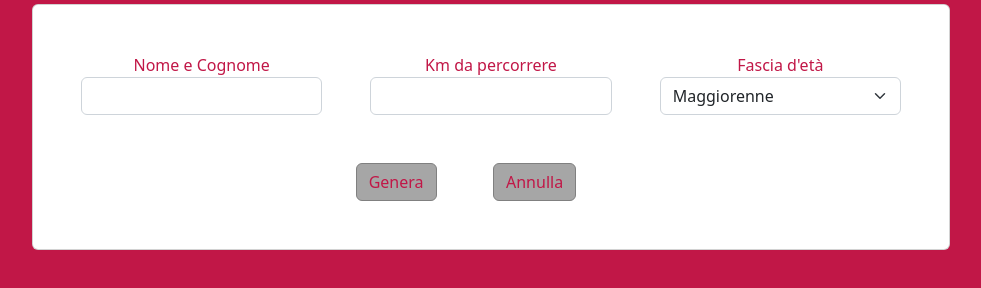
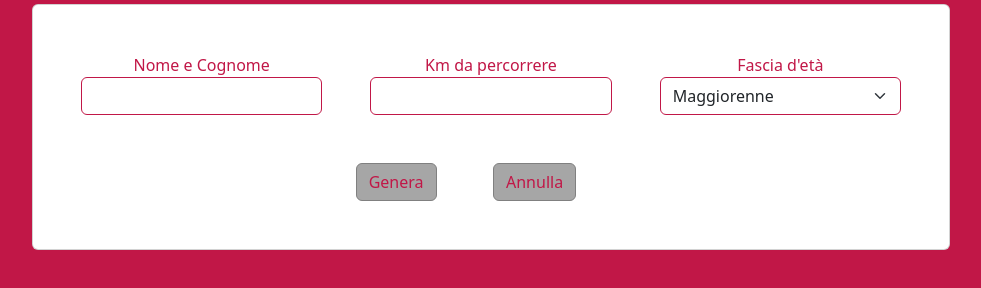
Before and after one commit to AlessandroGattuso/js-biglietto-treno-form, a plain HTML site: page index.html in a window 1280 px wide. Shown: the part 58-346 px from the top of the page, without its empty margins (149-1130 px from the left). Drawn offline with nearby package versions, Linux system fonts and the light colour scheme.

Commit message:
added border color magenta to the inputs

```diff
--- a/css/style.css
+++ b/css/style.css
@@ -29,3 +29,7 @@ body{
 .height-120px{
   height: 120px;
 }
+
+.border-color-magenta{
+  border-color: rgb(193, 23, 71);
+}
--- a/index.html
+++ b/index.html
@@ -21,15 +21,15 @@
         <div class="row justify-content-center g-5 mb-5">
           <div class="col text-center">
             <label for="fullName">Nome e Cognome</label>
-            <input id="fullName" class="form-control" type="text" aria-label="default input example" required>
+            <input id="fullName" class="form-control border-color-magenta" type="text" aria-label="default input example" required>
           </div>
           <div class="col text-center">
             <label for="km">Km da percorrere</label>
-            <input id="km" class="form-control" type="text" aria-label="default input example" required>
+            <input id="km" class="form-control border-color-magenta" type="text" aria-label="default input example" required>
           </div>
           <div class="col text-center">
             <label for="age">Fascia d'età</label>
-            <select id="age" class="form-select" aria-label="Default select example">
+            <select id="age" class="form-select border-color-magenta" aria-label="Default select example">
               <option value="Adult">Maggiorenne</option>
               <option value="Under-18">Minorenne</option>
               <option value="Over-65">Oltre i 65 anni</option>
```
